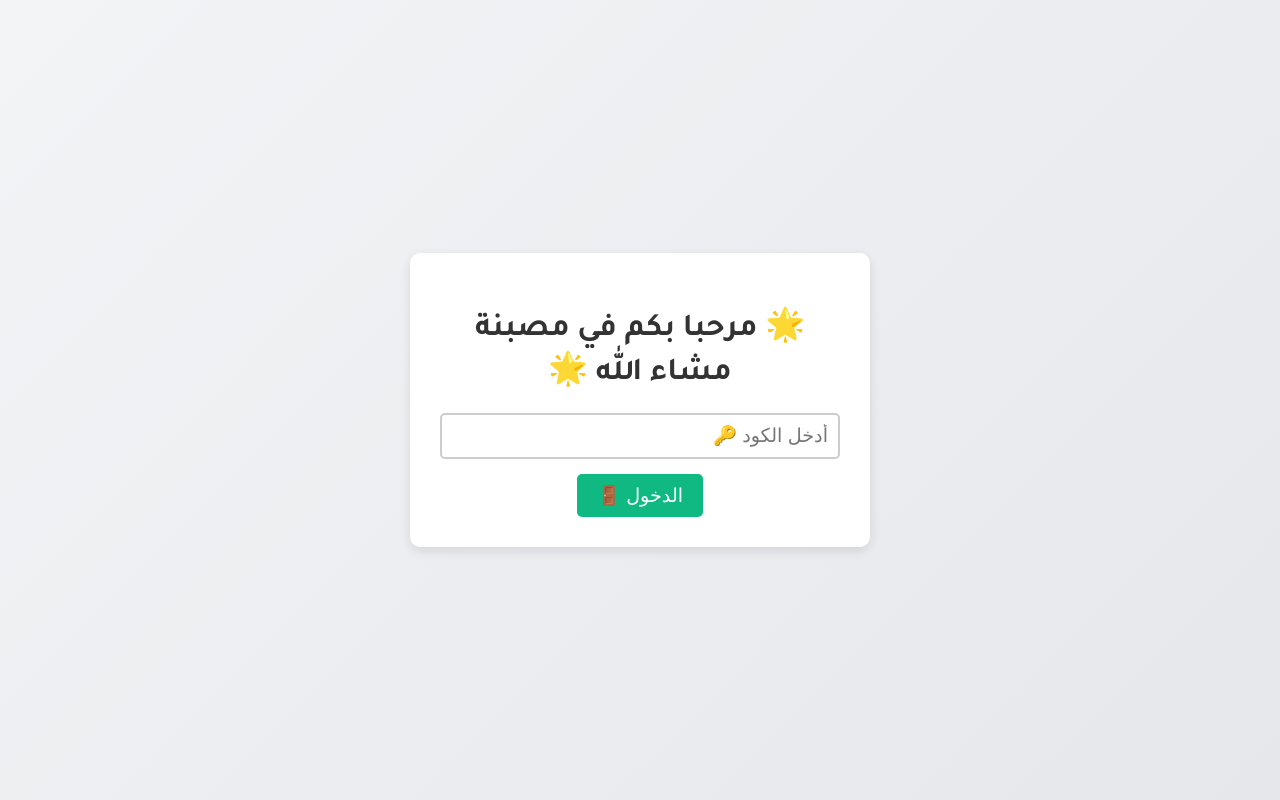
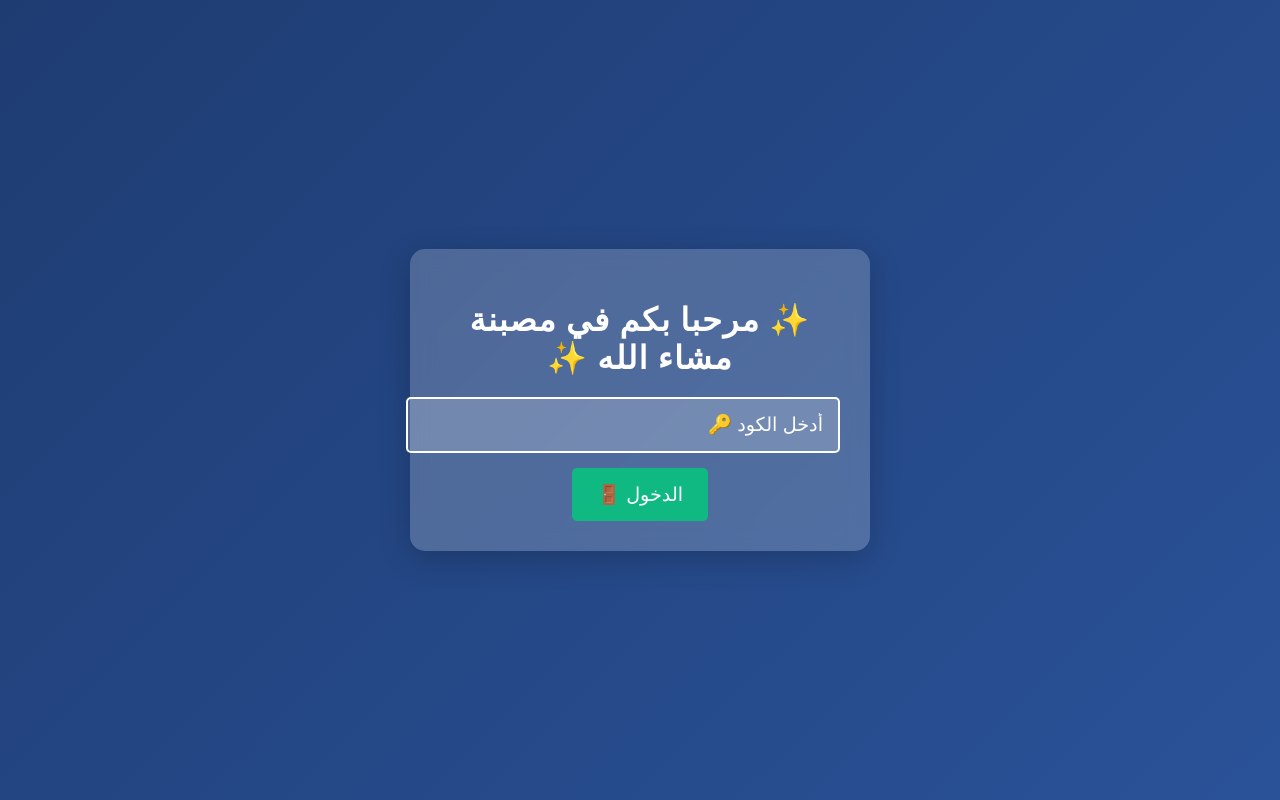
Before and after one commit to Aelwr3/Masbana-Machallah-, a plain HTML site: page index.html in a window 1280 px wide. Drawn offline with Linux system fonts and the light colour scheme.

Commit message:
Update index.html

```diff
--- a/index.html
+++ b/index.html
@@ -5,47 +5,54 @@
     <meta name="viewport" content="width=device-width, initial-scale=1.0">
     <title>مصبنة مشاء الله - الدخول</title>
     <style>
-        @import url('https://fonts.googleapis.com/css2?family=Tajawal:wght@400;700&display=swap');
+        @import url('https://fonts.googleapis.com/css2?family=Roboto:wght@400;700&display=swap');
         body {
             direction: rtl;
-            font-family: 'Tajawal', sans-serif;
+            font-family: 'Roboto', sans-serif;
             display: flex;
             align-items: center;
             justify-content: center;
             height: 100vh;
             margin: 0;
-            background: #f3f4f6;
-            background: linear-gradient(135deg, #f3f4f6 0%, #e5e7eb 100%);
+            background: linear-gradient(135deg, #1e3c72 0%, #2a5298 100%);
+            color: #ffffff;
         }
         .container {
-            background-color: #ffffff;
+            background: rgba(255, 255, 255, 0.2);
+            backdrop-filter: blur(10px);
             padding: 30px;
-            box-shadow: 0 4px 12px rgba(0, 0, 0, 0.1);
-            border-radius: 10px;
+            box-shadow: 0 8px 32px rgba(0, 0, 0, 0.2);
+            border-radius: 15px;
             text-align: center;
+            width: 100%;
             max-width: 400px;
-            width: 100%;
         }
         h1 {
             font-weight: 700;
-            color: #333;
+            color: #ffffff;
             margin-bottom: 20px;
+            letter-spacing: 1.2px;
         }
         input {
             font-size: 1.2rem;
-            padding: 10px;
-            width: calc(100% - 24px);
+            padding: 15px;
+            width: 100%;
             margin-bottom: 15px;
-            border: 2px solid #ccc;
+            border: 2px solid #ffffff;
             border-radius: 5px;
             outline: none;
             transition: border-color 0.3s;
+            background: rgba(255, 255, 255, 0.2);
+            color: #ffffff;
+        }
+        input::placeholder {
+            color: #ffffff;
         }
         input:focus {
             border-color: #10b981;
         }
         button {
-            padding: 10px 20px;
+            padding: 15px 25px;
             font-size: 1.2rem;
             background-color: #10b981;
             color: #ffffff;
@@ -61,7 +68,7 @@
 </head>
 <body>
     <div class="container">
-        <h1>🌟 مرحبا بكم في مصبنة مشاء الله 🌟</h1>
+        <h1>✨ مرحبا بكم في مصبنة مشاء الله ✨</h1>
         <input type="password" id="codeInput" placeholder="أدخل الكود 🔑">
         <button onclick="checkCode()">الدخول 🚪</button>
     </div>
```
